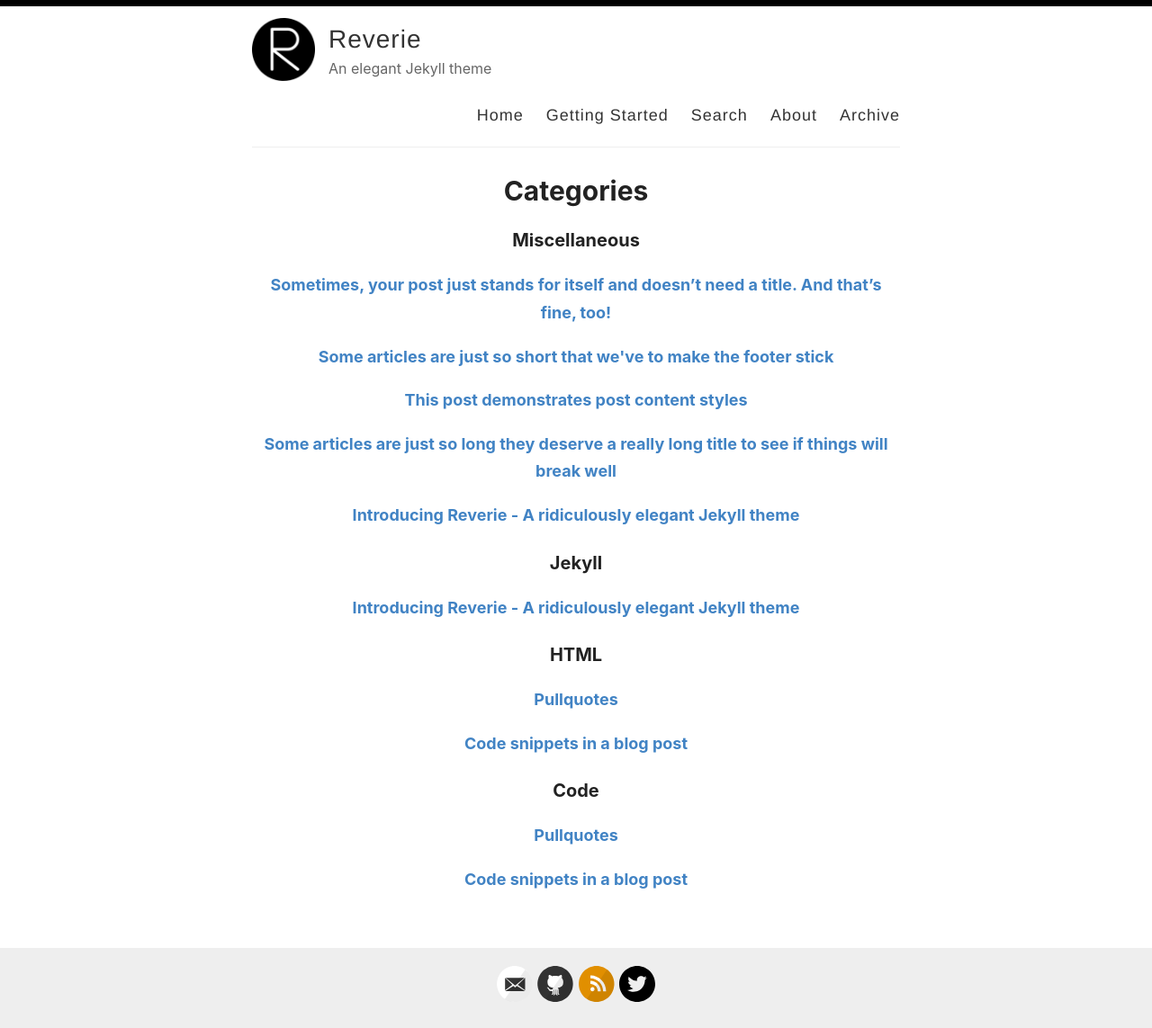
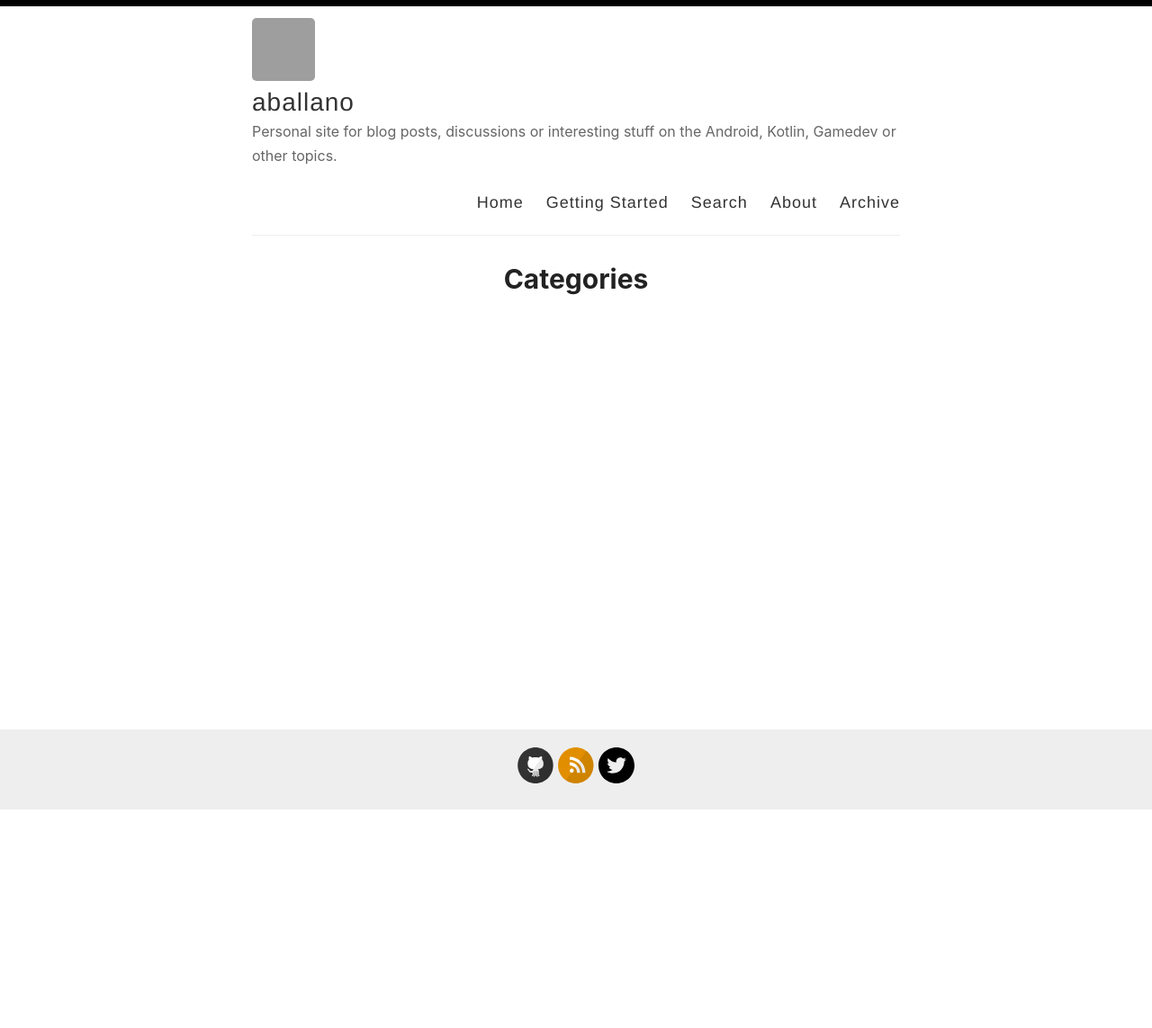
Before and after one commit to aballano/aballano.github.io, a Jekyll site: the page built from _pages/categories.md, in a window 1280 px wide. Shown: the whole page at 90% size. Built offline with Jekyll 4.4.1, drawn with Linux system fonts in a browser that asks for light colours; after the commit the page ends 901 px from its top, so only the background shows below that; some of the changed lines change nothing that is shown; grey boxes are pictures that could not be loaded.

Commit message:
Cleanup and config

````diff
--- a/_config.yml
+++ b/_config.yml
@@ -3,16 +3,16 @@
 #
 
 # Name of your site (displayed in the header)
-name: Reverie
+name: aballano
 
 # Name of the author
-author: Amit Merchant
+author: Alberto Ballano
 
 # Short bio or description (displayed in the header)
-description: An elegant Jekyll theme
+description: Personal site for blog posts, discussions or interesting stuff on the Android, Kotlin, Gamedev or other topics.
 
 # URL of your avatar or profile pic (you could use your GitHub profile pic)
-avatar: /images/reverie.png
+avatar: https://avatars.githubusercontent.com/u/3294640?v=4
 
 #
 # Flags below are optional
@@ -21,18 +21,17 @@ avatar: /images/reverie.png
 # Includes an icon in the footer for each username you enter
 footer-links:
   dribbble:
-  email: amit.d.merchant@gmail.com
+  email:
   facebook:
   flickr:
-  github: amitmerchant1990/reverie
+  github: aballano
   instagram:
   linkedin:
   pinterest:
   rss: rss
-  twitter: amit_merchant
+  twitter: aballano
   stackoverflow:
   youtube: # channel/<your_long_string> or user/<user-name>
-  googleplus: # anything in your profile username that comes after plus.google.com/
   playconsole:
   mastodon: # <your-mastodon-instance>/@<your-user-name> eg. fosstodon.org/@username
 
@@ -41,21 +40,21 @@ footer-links:
 disqus:
 
 # Enter your Google Analytics web tracking code (e.g. UA-2110908-2) to activate tracking
-google_analytics: UA-43339302-11
+google_analytics:
 
 # For newer "GA4" analytics, use the following instead of the "UA" entry above
 #google_analytics_ga4: G-GABC1DEFG
 
 # Your website URL (e.g. http://amitmerchant1990.github.io or http://www.amitmerchant.com)
 # Used for Sitemap.xml and your RSS feed
-url: http://www.amitmerchant.com/reverie
-enforce_ssl: https://www.amitmerchant.com/reverie
+url: https://aballano.github.io
+enforce_ssl: https://aballano.github.io
 
 # If you're hosting your site at a Project repository on GitHub pages
 # (http://yourusername.github.io/repository-name)
 # and NOT your User repository (http://yourusername.github.io)
 # then add in the baseurl here, like this: "/repository-name"
-baseurl: "/reverie"
+baseurl:
 
 #
 # !! You don't need to change any of the configuration flags below !!
--- a/_posts/2019-02-13-introducing-reverie-jekyll-theme.md
+++ /dev/null
@@ -1,85 +0,0 @@
----
-layout: post
-title: Introducing Reverie - A ridiculously elegant Jekyll theme
-categories: [Miscellaneous, Jekyll]
----
-
-[Reverie](https://github.com/amitmerchant1990/reverie) is a [Jekyll](https://jekyllrb.com/)-powered theme which is simple and opinionated. It's actually a fork of [jekyll-now](https://github.com/barryclark/jekyll-now) with some additional features and personal touches which I've implemented to suit my needs for my blog.
-
-This is a plug-and-play Jekyll theme which you can use on GitHub Pages without even setting up a local environment.
-
-![](/images/reverie-demo.png)
-
-## Features overview
-
-- Command-line free fork-first workflow, using GitHub.com to create, customize and post to your blog
-- Fully responsive and mobile optimized base theme
-- Sass/Coffeescript support using Jekyll 2.0
-- Free hosting on your GitHub Pages user site
-- All the SEO goodies comes in-built
-- Markdown blogging
-- Syntax highlighting using Pygments
-    - [Dracula syntax theme](https://draculatheme.com/) included
-- Disqus commenting
-- Google Analytics integration
-- Fuzzy search across blog posts
-- Pagination of posts works out-of-the-box.
-- Categorize posts out-of-the box
-- RSS Feed
-- In-built sitemap
-
-<div style="text-align: center;">
- <script async type="text/javascript" src="//cdn.carbonads.com/carbon.js?serve=CE7D6KJY&placement=wwwamitmerchantcom" id="_carbonads_js"></script>
-</div>
-
-## Using Reverie on GitHub Pages
-
-### Step 1) Fork Reverie to your User Repository
-
-Fork [this repository](https://github.com/amitmerchant1990/reverie), then rename the repository to `yourgithubusername.github.io`.
-
-Alternatively, you can use [Use this template](https://github.com/amitmerchant1990/reverie/generate) button if you want to create a repository with a clean commit history which will use Reverie as a template.
-
-Your Jekyll blog will often be viewable immediately at <https://yourgithubusername.github.io> (if it's not, you can often force it to build by completing step 2)
-
-### Step 2) Customize and view your site
-
-Enter your site name, description, avatar and many other options by editing the `_config.yml` file. You can easily turn on Google Analytics tracking, Disqus commenting and social icons here.
-
-Making a change to `_config.yml` (or any file in your repository) will force GitHub Pages to rebuild your site with jekyll. Your rebuilt site will be viewable a few seconds later at <https://yourgithubusername.github.io> - if not, give it ten minutes as GitHub suggests and it'll appear soon.
-
-### Step 3) Publish your first blog post
-
-Create a new file called `/_posts/2019-2-13-Hello-World.md` to publish your first blog post. That's all you need to do to publish your first blog post! This [Markdown Cheatsheet](https://github.com/adam-p/markdown-here/wiki/Markdown-Cheatsheet) might come in handy while writing the posts.
-
-> You can add additional posts in the browser on GitHub.com too! Just hit the <kbd>Create new file</kbd> button in `/_posts/` to create new content. Just make sure to include the [front-matter](http://jekyllrb.com/docs/frontmatter/) block at the top of each new blog post and make sure the post's filename is in this format: year-month-day-title.md
-
-## Using Categories in Reverie
-
-You can categorize your content based on `categories` in Reverie. For this, you just need to add `categories` in front matter like below:
-
-For adding single category:
-
-```md
-categories: JavaScript
-```
-
-For adding multiple categories:
-
-```md
-categories: [PHP, Laravel]
-```
-
-The contegorized content can be shown over this URL: <https://yourgithubusername.github.io/categories/>
-
-## RSS
-
-The generated [RSS feed](https://en.wikipedia.org/wiki/RSS) of your blog can be found at <https://yourgithubusername.github.io/feed>. You can see the example RSS feed over [here](https://www.amitmerchant.com/reverie/feed).
-
-## Sitemap
-
-The generated sitemap of your blog can be found at <https://yourgithubusername.github.io/sitemap>. You can see the example sitemap feed over [here](https://www.amitmerchant.com/reverie/sitemap).
-
-## License
-
-MIT
--- a/_posts/2019-08-08-no-title-posts.md
+++ /dev/null
@@ -1,6 +0,0 @@
----
-layout: post
-title: ""
-categories: Miscellaneous
----
-Sometimes, your post just stands for itself and doesn't need a title. And that's fine, too!
--- a/_posts/2019-12-11-pullquotes.md
+++ /dev/null
@@ -1,14 +0,0 @@
----
-layout: post
-title:  Pullquotes
-categories: [HTML,Code]
-excerpt: In graphic design, a pull quote (also known as a lift-out pull quote) is a key phrase, quotation, or excerpt that has been pulled from an article and used as a page layout graphic element, serving to entice readers into the article or to highlight a key topic.
----
-
-In graphic design, a pull quote (also known as a lift-out pull quote) is a key phrase, quotation, or excerpt that has been pulled from an article and used as a page layout graphic element, serving to entice readers into the article or to highlight a key topic. {% include pullquote.html quote="It is typically placed in a larger or distinctive typeface and on the same page." %} Pull quotes are often used in magazine and newspaper articles, annual reports, and brochures, as well as on the web. They can add visual interest to text-heavy pages with few images or illustrations.
-
-Placement of a pull quote on a page may be defined in a publication's or website's style guide. Such a typographic device may or may not be aligned with a column on the page. Some designers, for example, choose not to align the quote. In that case, the quotation cuts into two or more columns, as in the example shown. Because the pull quote invites the reader to read about the highlighted material, the pull quote should appear before the text it cites and, generally, fairly close to it.
-
-Pull quotes need not be a verbatim copy of the text being quoted; depending on a publication's house style, pull quotes may be abbreviated for space or paraphrased for clarity, with or without indication.
-
-A disadvantage of pull quotes as a design element is that they can disrupt the reading process of readers invested in reading the text sequentially by drawing attention to ghost fragments out of context. At the other extreme, when pull quotes are used to break up what would otherwise be a formless wall of text, pull quote can serve as visual landmarks to help the reader maintain a sense of sequence and place.
--- a/_posts/2019-7-27-super-long-article.md
+++ /dev/null
@@ -1,11 +0,0 @@
----
-layout: post
-title: Some articles are just so long they deserve a really long title to see if things will break well
-categories: Miscellaneous
----
-
-Lorem ipsum dolor sit amet, consectetur adipiscing elit. Fusce bibendum neque eget nunc mattis eu sollicitudin enim tincidunt. Vestibulum lacus tortor, ultricies id dignissim ac, bibendum in velit. Proin convallis mi ac felis pharetra aliquam. Curabitur dignissim accumsan rutrum. In arcu magna, aliquet vel pretium et, molestie et arcu. Mauris lobortis nulla et felis ullamcorper bibendum. Phasellus et hendrerit mauris. Proin eget nibh a massa vestibulum pretium. Suspendisse eu nisl a ante aliquet bibendum quis a nunc. Praesent varius interdum vehicula. Aenean risus libero, placerat at vestibulum eget, ultricies eu enim. Praesent nulla tortor, malesuada adipiscing adipiscing sollicitudin, adipiscing eget est.
-
-Lorem ipsum dolor sit amet, consectetur adipiscing elit. Fusce bibendum neque eget nunc mattis eu sollicitudin enim tincidunt. Vestibulum lacus tortor, ultricies id dignissim ac, bibendum in velit. Proin convallis mi ac felis pharetra aliquam. Curabitur dignissim accumsan rutrum. In arcu magna, aliquet vel pretium et, molestie et arcu. Mauris lobortis nulla et felis ullamcorper bibendum. Phasellus et hendrerit mauris. Proin eget nibh a massa vestibulum pretium. Suspendisse eu nisl a ante aliquet bibendum quis a nunc. Praesent varius interdum vehicula. Aenean risus libero, placerat at vestibulum eget, ultricies eu enim. Praesent nulla tortor, malesuada adipiscing adipiscing sollicitudin, adipiscing eget est.
-
-Lorem ipsum dolor sit amet, consectetur adipiscing elit. Fusce bibendum neque eget nunc mattis eu sollicitudin enim tincidunt. Vestibulum lacus tortor, ultricies id dignissim ac, bibendum in velit. Proin convallis mi ac felis pharetra aliquam. Curabitur dignissim accumsan rutrum. In arcu magna, aliquet vel pretium et, molestie et arcu. Mauris lobortis nulla et felis ullamcorper bibendum. Phasellus et hendrerit mauris. Proin eget nibh a massa vestibulum pretium. Suspendisse eu nisl a ante aliquet bibendum quis a nunc. Praesent varius interdum vehicula. Aenean risus libero, placerat at vestibulum eget, ultricies eu enim. Praesent nulla tortor, malesuada adipiscing adipiscing sollicitudin, adipiscing eget est.
--- a/_posts/2019-7-27-this-post-demonstrates-post-content-styles.md
+++ /dev/null
@@ -1,95 +0,0 @@
----
-layout: post
-title: This post demonstrates post content styles
-categories: Miscellaneous
----
-
-Lorem ipsum dolor sit amet, consectetur adipiscing elit. Fusce bibendum neque eget nunc mattis eu sollicitudin enim tincidunt. Vestibulum lacus tortor, ultricies id dignissim ac, bibendum in velit. Praesent varius interdum vehicula. Aenean risus libero, placerat at vestibulum eget, ultricies eu enim. Praesent nulla tortor, malesuada adipiscing adipiscing sollicitudin, adipiscing eget est.
-
-## Some great heading (h2)
-
-Proin convallis mi ac felis pharetra aliquam. Curabitur dignissim accumsan rutrum. In arcu magna, aliquet vel pretium et, molestie et arcu.
-
-Mauris lobortis nulla et felis ullamcorper bibendum. Phasellus et hendrerit mauris. Proin eget nibh a massa vestibulum pretium. Suspendisse eu nisl a ante aliquet bibendum quis a nunc. Praesent varius interdum vehicula. Aenean risus libero, placerat at vestibulum eget, ultricies eu enim. Praesent nulla tortor, malesuada adipiscing adipiscing sollicitudin, adipiscing eget est.
-
-## Another great heading (h2)
-
-Lorem ipsum dolor sit amet, consectetur adipiscing elit. Fusce bibendum neque eget nunc mattis eu sollicitudin enim tincidunt. Vestibulum lacus tortor, ultricies id dignissim ac, bibendum in velit.
-
-### Some great subheading (h3)
-
-Proin convallis mi ac felis pharetra aliquam. Curabitur dignissim accumsan rutrum. In arcu magna, aliquet vel pretium et, molestie et arcu. Mauris lobortis nulla et felis ullamcorper bibendum.
-
-Phasellus et hendrerit mauris. Proin eget nibh a massa vestibulum pretium. Suspendisse eu nisl a ante aliquet bibendum quis a nunc.
-
-### Some great subheading (h3)
-
-Praesent varius interdum vehicula. Aenean risus libero, placerat at vestibulum eget, ultricies eu enim. Praesent nulla tortor, malesuada adipiscing adipiscing sollicitudin, adipiscing eget est.
-
-> This quote will change your life. It will reveal the secrets of the universe, and all the wonders of humanity. Don't misuse it.
-
-Lorem ipsum dolor sit amet, consectetur adipiscing elit. Fusce bibendum neque eget nunc mattis eu sollicitudin enim tincidunt.
-
-### Some great subheading (h3)
-
-Vestibulum lacus tortor, ultricies id dignissim ac, bibendum in velit. Proin convallis mi ac felis pharetra aliquam. Curabitur dignissim accumsan rutrum.
-
-```html
-<html>
-  <head>
-  </head>
-  <body>
-    <p>Hello, World!</p>
-  </body>
-</html>
-```
-
-
-In arcu magna, aliquet vel pretium et, molestie et arcu. Mauris lobortis nulla et felis ullamcorper bibendum. Phasellus et hendrerit mauris.
-
-#### You might want a sub-subheading (h4)
-
-In arcu magna, aliquet vel pretium et, molestie et arcu. Mauris lobortis nulla et felis ullamcorper bibendum. Phasellus et hendrerit mauris.
-
-In arcu magna, aliquet vel pretium et, molestie et arcu. Mauris lobortis nulla et felis ullamcorper bibendum. Phasellus et hendrerit mauris.
-
-#### But it's probably overkill (h4)
-
-In arcu magna, aliquet vel pretium et, molestie et arcu. Mauris lobortis nulla et felis ullamcorper bibendum. Phasellus et hendrerit mauris.
-
-### Oh hai, an unordered list!!
-
-In arcu magna, aliquet vel pretium et, molestie et arcu. Mauris lobortis nulla et felis ullamcorper bibendum. Phasellus et hendrerit mauris.
-
-- First item, yo
-- Second item, dawg
-- Third item, what what?!
-- Fourth item, fo sheezy my neezy
-
-### Oh hai, an ordered list!!
-
-In arcu magna, aliquet vel pretium et, molestie et arcu. Mauris lobortis nulla et felis ullamcorper bibendum. Phasellus et hendrerit mauris.
-
-1. First item, yo
-2. Second item, dawg
-3. Third item, what what?!
-4. Fourth item, fo sheezy my neezy
-
-
-
-## Headings are cool! (h2)
-
-Proin eget nibh a massa vestibulum pretium. Suspendisse eu nisl a ante aliquet bibendum quis a nunc. Praesent varius interdum vehicula. Aenean risus libero, placerat at vestibulum eget, ultricies eu enim. Praesent nulla tortor, malesuada adipiscing adipiscing sollicitudin, adipiscing eget est.
-
-Praesent nulla tortor, malesuada adipiscing adipiscing sollicitudin, adipiscing eget est.
-
-Proin eget nibh a massa vestibulum pretium. Suspendisse eu nisl a ante aliquet bibendum quis a nunc.
-
-### Tables
-
-|Title 1               | Title 2               | Title 3               | Title 4              |
-|--------------------- | --------------------- | --------------------- | ---------------------|
-|lorem                 | lorem ipsum           | lorem ipsum dolor     | lorem ipsum dolor sit|
-|lorem ipsum dolor sit | lorem ipsum dolor sit | lorem ipsum dolor sit | lorem ipsum dolor sit|
-|lorem ipsum dolor sit | lorem ipsum dolor sit | lorem ipsum dolor sit | lorem ipsum dolor sit|
-|lorem ipsum dolor sit | lorem ipsum dolor sit | lorem ipsum dolor sit | lorem ipsum dolor sit|
--- a/_posts/2019-7-28-super-short-article.md
+++ /dev/null
@@ -1,7 +0,0 @@
----
-layout: post
-title: Some articles are just so short that we've to make the footer stick
-categories: Miscellaneous
----
-
-Lorem ipsum dolor sit amet, consectetur adipisicing elit, sed do eiusmod tempor incididunt ut labore et dolore magna aliqua. Ut enim ad minim veniam, quis nostrud exercitation ullamco laboris nisi ut aliquip ex ea commodo consequat. Duis aute irure dolor in reprehenderit in voluptate velit esse cillum dolore eu fugiat nulla pariatur. Excepteur sint occaecat cupidatat non proident, sunt in culpa qui officia deserunt mollit anim id est laborum.
--- a/_posts/2019-8-12-code-snippets.md
+++ /dev/null
@@ -1,42 +0,0 @@
----
-layout: post
-title:  Code snippets in a blog post
-categories: [HTML,Code]
----
-
-This post demonstrate the use of code snippets in the theme. The code snippets are powered by [Pygments](http://pygments.org/) and the code theme that is been used in Reverie is called [Draula](https://draculatheme.com/).
-
-This is a raw snippet:
-
-```
-hello world
-123
-This is a text snippet
-```
-
-This is a PHP snippet:
-
-```php
-<?php
-    echo 'Hello, World!';
-?>
-```
-
-This is a JavaScript snippet:
-
-```js
-const add = (a, b) => a + b
-const minus = (a, b) => a - b
-
-console.log(add(100,200))  // 300
-console.log(minus(100,200))  // -100
-```
-
-This is a Python snippet:
-
-```python
-def say_hello():
-    print("hello world!")
-
-say_hello()   // "hello world!"
-```
````
